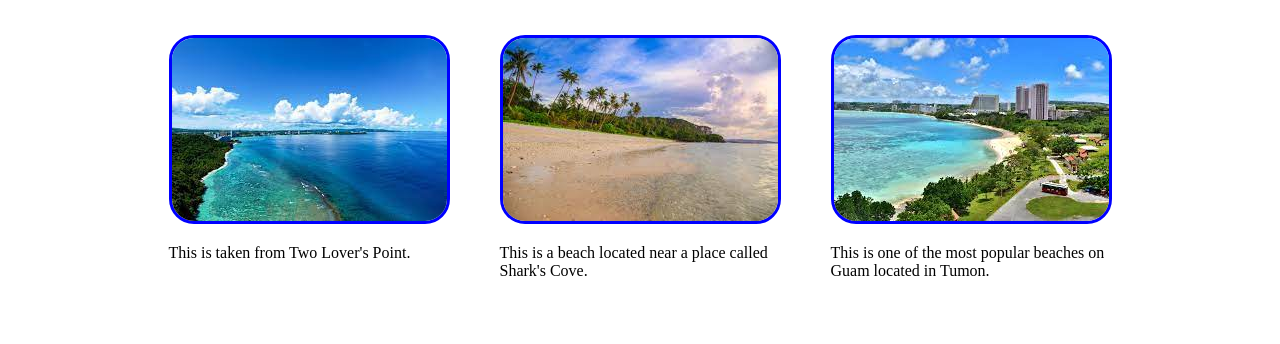
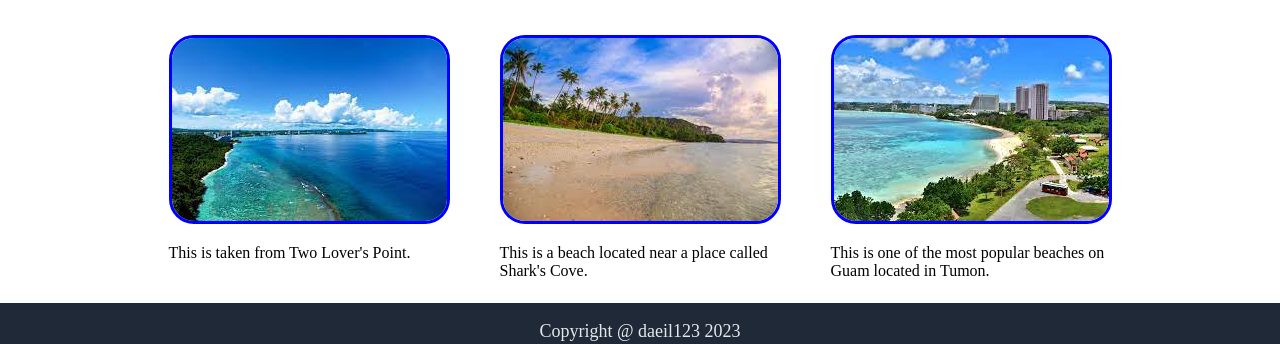
Before and after one commit to daeil123/website_test, a plain HTML site: page index.html in a window 1280 px wide. Shown: the part 440-784 px from the top of the page. Drawn offline with Linux system fonts and the light colour scheme.

Commit message:
added footer

```diff
--- a/styles.css
+++ b/styles.css
@@ -182,3 +182,14 @@ body {
     border-color: #f9faf8;
     margin-top: 100px;
 }
+
+#pagebot {
+    position: fixed;
+    left: 0;
+    bottom: 0;
+    width: 100%;
+    background-color: #1f2937;
+    text-align: center;
+    color: #e5e7eb;
+    font-size: 18px;
+}
```
